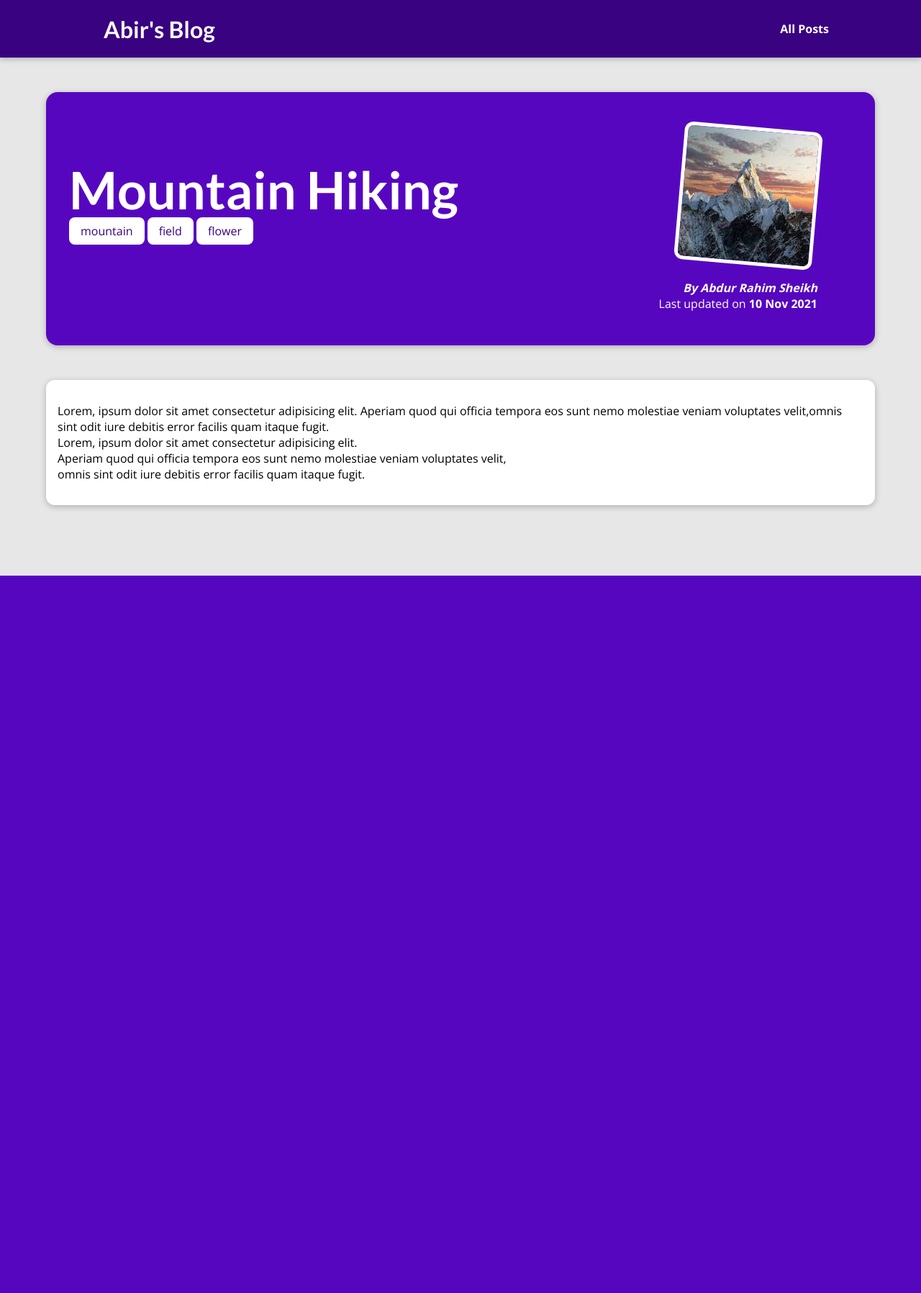
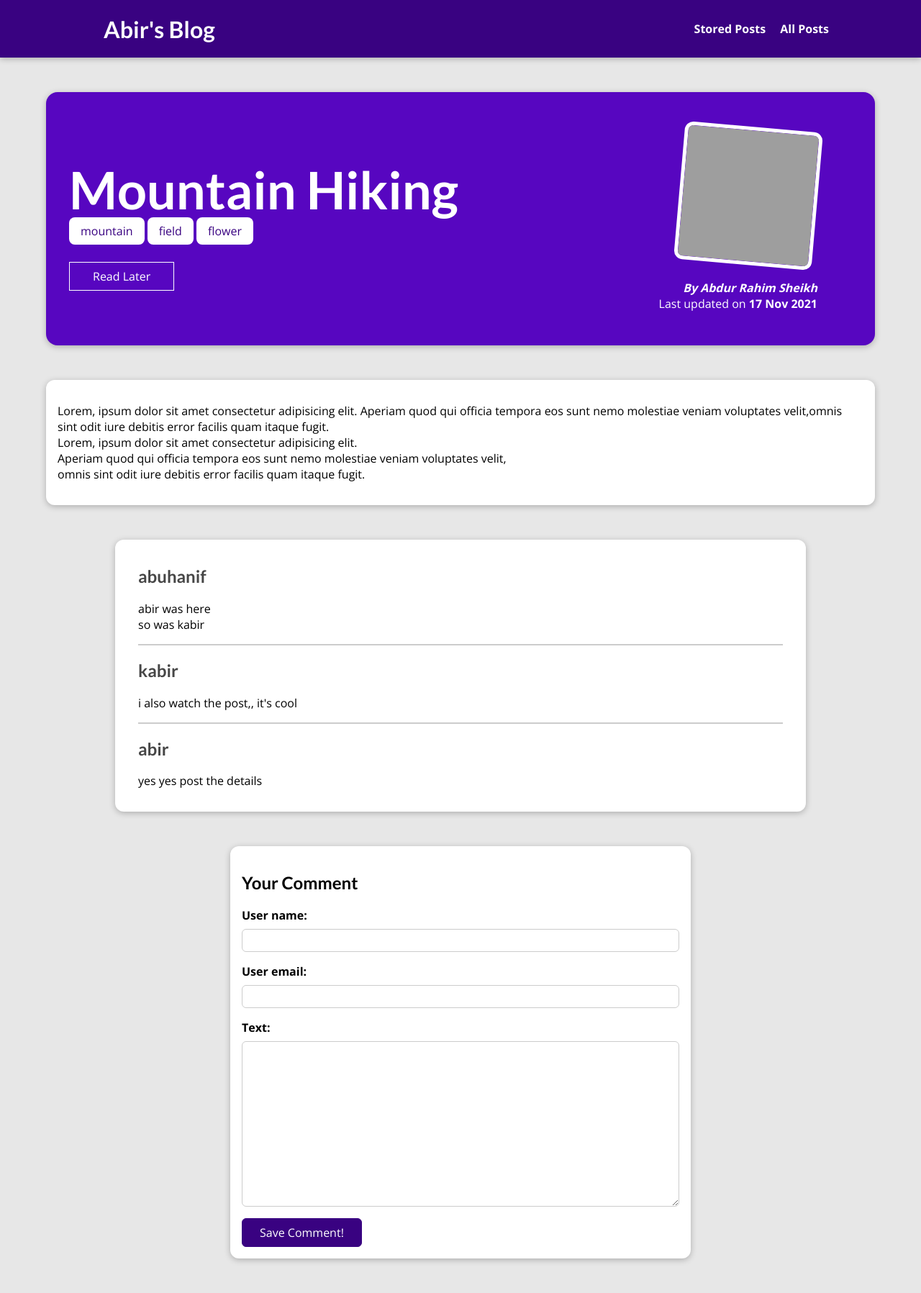
Before and after one commit to Abdur-Rahim-sheikh/Django-Projects, a Django app: a page that uses my_site/templates/base.html in a window 1280 px wide. Shown: the whole page at 72% size. Before the commit the page ends 800 px from the top, so only its background shows below. Run offline with Django 3.2, Linux system fonts and the light colour scheme; data comes from the database, SQL or seed files in the repository; grey boxes are pictures that could not be loaded.

Commit message:
session,class, in my site,, completed

```diff
--- a/my_site/blog/admin.py
+++ b/my_site/blog/admin.py
@@ -1,5 +1,5 @@
 from django.contrib import admin
-from .models import Post,Author,Tag
+from .models import Post,Author,Tag,Comment
 # Register your models here.
 
 class PostAdmin(admin.ModelAdmin):
@@ -8,6 +8,9 @@
     prepopulated_fields = {"slug":("title",)}
 
 
+class CommentAdmin(admin.ModelAdmin):
+    list_display = ("user_name","post")
 admin.site.register(Post,PostAdmin)
 admin.site.register(Tag)
 admin.site.register(Author)
+admin.site.register(Comment,CommentAdmin)
--- /dev/null
+++ b/my_site/blog/forms.py
@@ -0,0 +1,11 @@
+from django import forms
+from .models import Comment
+class CommentForm(forms.ModelForm):
+    class Meta:
+        model = Comment
+        exclude = ["post"]
+        lables = {
+            "user_name": "Your Name",
+            "user_email": "Your Email",
+            "text": "Your Comment"
+        }
--- a/my_site/blog/models.py
+++ b/my_site/blog/models.py
@@ -20,9 +20,20 @@
 class Post(models.Model):
     title = models.CharField(max_length=100)
     excerpt = models.CharField(max_length=200)
-    image_name = models.CharField(max_length=100)
+    # image_name = models.CharField(max_length=100)
+    image = models.ImageField(upload_to="posts",null=True)
     date = models.DateField(auto_now=True)
     slug = models.SlugField(unique=True,db_index=True)
     content = models.TextField(validators=[MinLengthValidator(10)])
     author = models.ForeignKey(Author, on_delete=models.SET_NULL,null=True,related_name="posts")
     tags = models.ManyToManyField(Tag)
+
+    def __str__(self):
+        return self.title
+
+class Comment(models.Model):
+    user_name = models.CharField(max_length=120)
+    user_email = models.EmailField()
+    text = models.TextField(max_length=500)
+
+    post = models.ForeignKey(Post, on_delete=models.CASCADE,related_name="comments")
--- a/my_site/blog/static/blog/post-detail.css
+++ b/my_site/blog/static/blog/post-detail.css
@@ -95,7 +95,7 @@
 
   #comment-form {
     margin: 3rem auto;
-    width: 90%;
+    width: 70%;
     max-width: 40rem;
     border-radius: 12px;
     background-color: white;
--- a/my_site/blog/templates/blog/includes/post.html
+++ b/my_site/blog/templates/blog/includes/post.html
@@ -1,8 +1,8 @@
-{%load static%}
 <li>
 <article class="post">
     <a href="{%url "post-detail-page" slug=post.slug%}">
-    <img src="{%static "blog/images/"|add:post.image_name%}" alt="{{post.title}}"/>
+    {% comment %} <img src="{%static "blog/images/"|add:post.image_name%}" alt="{{post.title}}"/> {% endcomment %}
+    <img src="{{post.image.url}}" alt="{{post.title}}"/>
     <div class="post__content">
         <h3> {{post.title}}</h3>
         <p> {{post.excerpt}}</p>
--- a/my_site/blog/templates/blog/post-details.html
+++ b/my_site/blog/templates/blog/post-details.html
@@ -10,6 +10,17 @@
 {% endblock %}
 
 {%block content%}
+
+{%if comment_form.errors%}
+        <div id="alert">
+            <h2> Saving the comment Failed!</h2>
+
+            <p> Please check the comment form below the post and fix your errors</p>
+            <a href="#comment-form"> Fix! </a>
+        </div>
+
+{%endif%}
+
     <section id="summary">
     <h2> {{post.title}}</h2>
     <div>
@@ -17,8 +28,23 @@
         <span class="tag">{{tag.caption}}</span>
         {% endfor %}
     </div>
+    <div id="read-later">
+        <form action="{% url 'read-later' %}" method = "POST">
+            {% csrf_token %}
+            <input type="hidden" value="{{post.id}}" name="post_id">
+            <button>
+                {% if saved_for_later %}
+                Remove from "READ LATER" List
+                {% else %}
+                Read Later
+                {% endif %}
+
+            </button>
+        </form>
+
+    </div>
     <article>
-        <img src="{%static "blog/images/"|add:post.image_name%}" alt="{{post.title}}"/>
+        <img src="{{post.image.url}}" alt="{{post.title}}"/>
         <address>By <a href="mailto:{{post.author.email_address}}"> {{post.author}}</a></address>
         <div>
         Last updated on <time> {{post.date|date:"d M Y"}}</time>
@@ -29,5 +55,34 @@
     <main>
         {{post.content|linebreaks}}
     </main>
+    {% if comments %}
+        <section id = "comments">
+            <ul>
+                {% for comment in comments %}
+                    <li>
+                        <h2>{{comment.user_name}}</h2>
+                        <p>{{comment.text|linebreaks}}</p>
+                    </li>
+                {% endfor %}
+            </ul>
+        </section>
+    {% endif %}
+
+    <section id = "comment-form">
+        <h2> Your Comment </h2>
+        <form action="{%url "post-detail-page" post.slug%}" method="POST">
+            {% csrf_token %}
+            {% for form_field in comment_form %}
+                <div class = "form-control {% if form_field.errors %} invalid {%endif%}">
+                    {{form_field.label_tag}}
+                    {{form_field}}
+                    {{form_field.errors}}
+                </div>
+            {% endfor %}
+            <button> Save Comment!</button>
+
+        </form>
+
+    </section>
 
 {%endblock%}
--- a/my_site/blog/urls.py
+++ b/my_site/blog/urls.py
@@ -1,10 +1,9 @@
 from django.urls import path
 from . import views
 urlpatterns = [
-    path("", views.starting_page,name="starting-page"),
-    path("posts", views.posts,name="posts-page"),
-    path("posts/<slug:slug>", views.post_detail,
-         name="post-detail-page")  # /posts/my-first-post
-
-
+    path("", views.StartingPageView.as_view(),name="starting-page"),
+    path("posts", views.AllPostsView.as_view(),name="posts-page"),
+    path("posts/<slug:slug>", views.PostDetailView.as_view(),
+         name="post-detail-page"),  # /posts/my-first-post
+    path("read-later",views.ReadLaterView.as_view(), name="read-later")
 ]
--- a/my_site/blog/views.py
+++ b/my_site/blog/views.py
@@ -1,31 +1,128 @@
+from typing import List
 from django.shortcuts import render,get_object_or_404
 from datetime import date
-from django.http import Http404
+from django.http import HttpResponseRedirect
 from .models import Post
+from django.views.generic import ListView
+from django.views import View
+from .forms import CommentForm
+from django.urls import reverse
+# Create your views here.
+
+class StartingPageView(ListView):
+    template_name = "blog/index.html"
+    model = Post
+    ordering = ["-date"]
+    context_object_name = "posts"
+    def get_queryset(self):
+        queryset = super().get_queryset()
+        data = queryset[:3]
+        return data
+
+# def starting_page(request):
+#     latest_posts = Post.objects.all().order_by("-date")[:3] #-for descending
+
+#     return render(request,"blog/index.html",{
+#         "posts":latest_posts
+#     })
+class AllPostsView(ListView):
+    template_name = "blog/all-posts.html"
+    model = Post
+    ordering = ["-date"]
+    context_object_name = "all_posts"
+# def posts(request):
+#     all_posts = Post.objects.all()
+#     return render(request,"blog/all-posts.html",{
+#         "all_posts": all_posts
+#     })
+
+class PostDetailView(View):
+
+    def is_stored_post(self,request,post_id):
+        stored_posts = request.session.get("stored_posts")
+        is_saved_for_later = False
+        if stored_posts is not None:
+            is_saved_for_later = post_id in stored_posts
+
+        return is_saved_for_later
+
+    def get(self, request,slug):
+        post = Post.objects.get(slug=slug)
 
 
-def get_date(post):
-    return post.get('date')
-# Create your views here.
+        context = {
+            "post": post,
+            "post_tags":post.tags.all(),
+            "comments": post.comments.all().order_by("-id"),
+            "comment_form":CommentForm(),
+            "saved_for_later": self.is_stored_post(request,post.id)
+        }
+        return render(request,"blog/post-details.html",context)
 
-def starting_page(request):
-    latest_posts = Post.objects.all().order_by("-date")[:3] #-for descending
+    def post(self,request,slug):
+        comment_form = CommentForm(request.POST)
+        post = Post.objects.get(slug = slug)
+        if comment_form.is_valid():
 
-    return render(request,"blog/index.html",{
-        "posts":latest_posts
-    })
+            comment = comment_form.save(commit=False)
+            comment.post = post
+            comment.save()
+            return HttpResponseRedirect(reverse("post-detail-page",args=[slug]))
 
-def posts(request):
-    all_posts = Post.objects.all()
-    return render(request,"blog/all-posts.html",{
-        "all_posts": all_posts
-    })
 
-def post_detail(request,slug):
-    # all_posts = Post.objects.all().order_by("-date")
-    # specified_post = next(post for post in all_posts if post.slug==slug)
-    specified_post = get_object_or_404(Post,slug=slug)
-    return render(request,"blog/post-details.html",{
-        "post":specified_post,
-        "post_tags":specified_post.tags.all()
-    })
+
+        context = {
+            "post": post,
+            "post_tags": post.tags.all(),
+            "comments":post.comments.all().order_by("-id"),
+            "comment_form":comment_form,
+            "saved_for_later": self.is_stored_post(request,post.id)
+
+        }
+        return render(request,"blog/post-details.html",context)
+
+
+
+
+# def post_detail(request,slug):
+#     # all_posts = Post.objects.all().order_by("-date")
+#     # specified_post = next(post for post in all_posts if post.slug==slug)
+#     specified_post = get_object_or_404(Post,slug=slug)
+#     return render(request,"blog/post-details.html",{
+#         "post":specified_post,
+#         "post_tags":specified_post.tags.all()
+#     })
+
+
+class ReadLaterView(View):
+    def get(self, request):
+        stored_posts = request.session.get("stored_posts")
+        context = {}
+        if stored_posts is None or len(stored_posts)==0:
+            context["posts"]= []
+            context["has_posts"]=False
+
+        else:
+            posts = Post.objects.filter(id__in=stored_posts)
+            context["posts"] = posts
+            context["has_posts"]=True
+
+        return render(request, "blog/stored-posts.html",context)
+
+    def post(self, request):
+        stored_posts = request.session.get("stored_posts")
+
+        if stored_posts is None:
+            stored_posts = []
+        post_id = int(request.POST["post_id"])
+
+        # print(stored_posts,"agu")
+
+        if post_id  not in stored_posts:
+            stored_posts.append(post_id)
+        else:
+            stored_posts.remove(post_id)
+
+        request.session["stored_posts"]=stored_posts
+
+        return HttpResponseRedirect("/")
--- a/my_site/my_site/settings.py
+++ b/my_site/my_site/settings.py
@@ -126,6 +126,8 @@
     BASE_DIR / "static"
 ]
 
+MEDIA_ROOT = BASE_DIR / "uploads"
+MEDIA_URL = "/files/"
 # Default primary key field type
 # https://docs.djangoproject.com/en/3.2/ref/settings/#default-auto-field
 
--- a/my_site/my_site/urls.py
+++ b/my_site/my_site/urls.py
@@ -15,8 +15,9 @@
 """
 from django.contrib import admin
 from django.urls import path,include
-
+from django.conf.urls.static import static
+from django.conf import settings
 urlpatterns = [
     path('admin/', admin.site.urls),
     path("",include("blog.urls"))
-]
+] + static(settings.MEDIA_URL,document_root = settings.MEDIA_ROOT)
--- a/my_site/templates/base.html
+++ b/my_site/templates/base.html
@@ -15,6 +15,7 @@
         <h1> <a href="{%url "starting-page"%}"> Abir's Blog</a></h1>
 
         <nav>
+            <a href="{%url "read-later"%}"> Stored Posts</a>
             <a href="{%url "posts-page"%}"> All Posts</a>
         </nav>
     </header>
```
Also changed, not shown: my_site/blog/static/blog/stored-posts.css (added, +42 -0 lines), my_site/blog/templates/blog/stored-posts.html (added, +23 -0 lines), my_site/blog/migrations/0003_auto_20211117_0803.py (added), my_site/blog/migrations/0004_comment.py (added), my_site/blog/static/blog/images/coding.png (deleted), my_site/blog/static/blog/images/mountain.jfif (deleted), my_site/blog/static/blog/images/wood.jpg (deleted), my_site/db.sqlite3, 1 other file.
